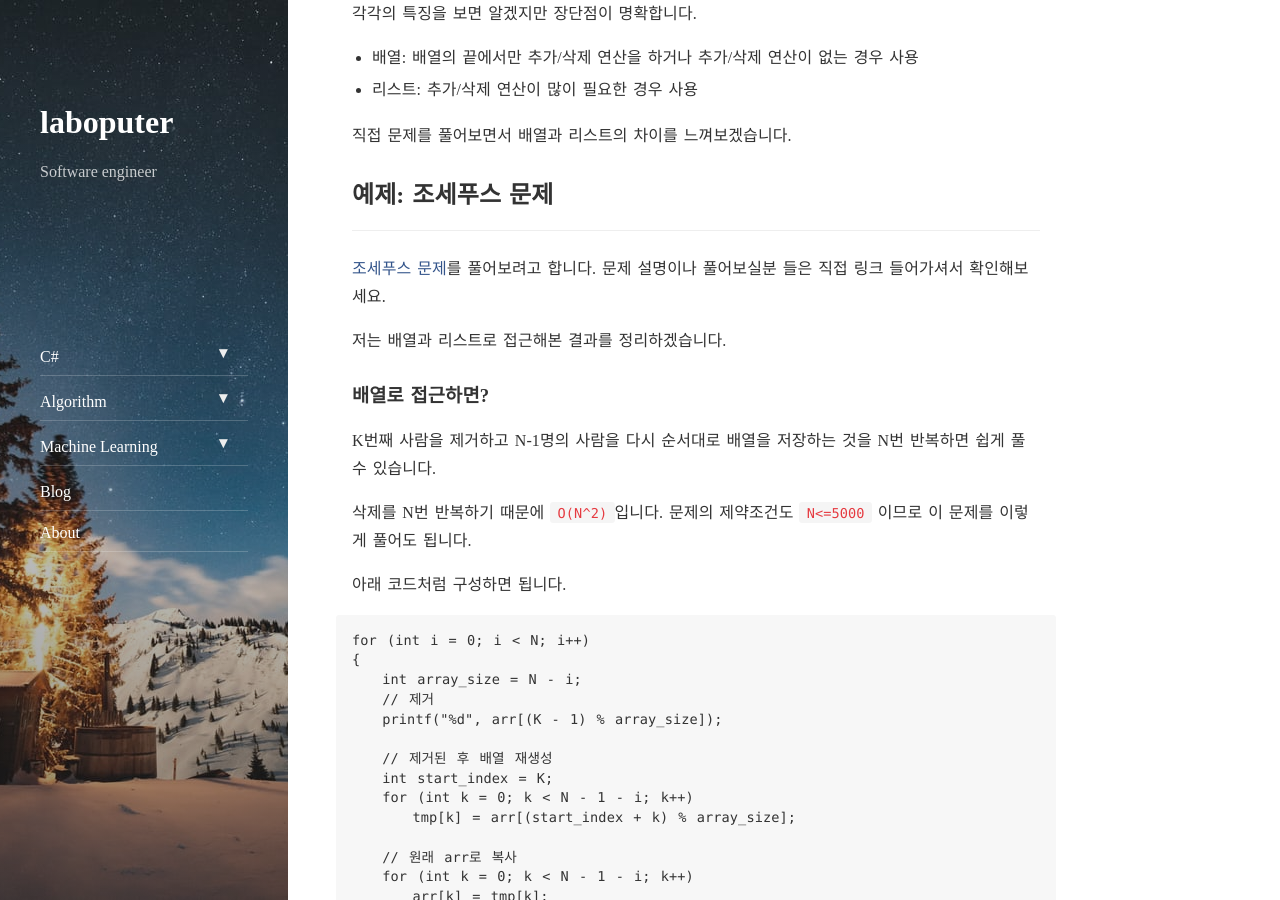
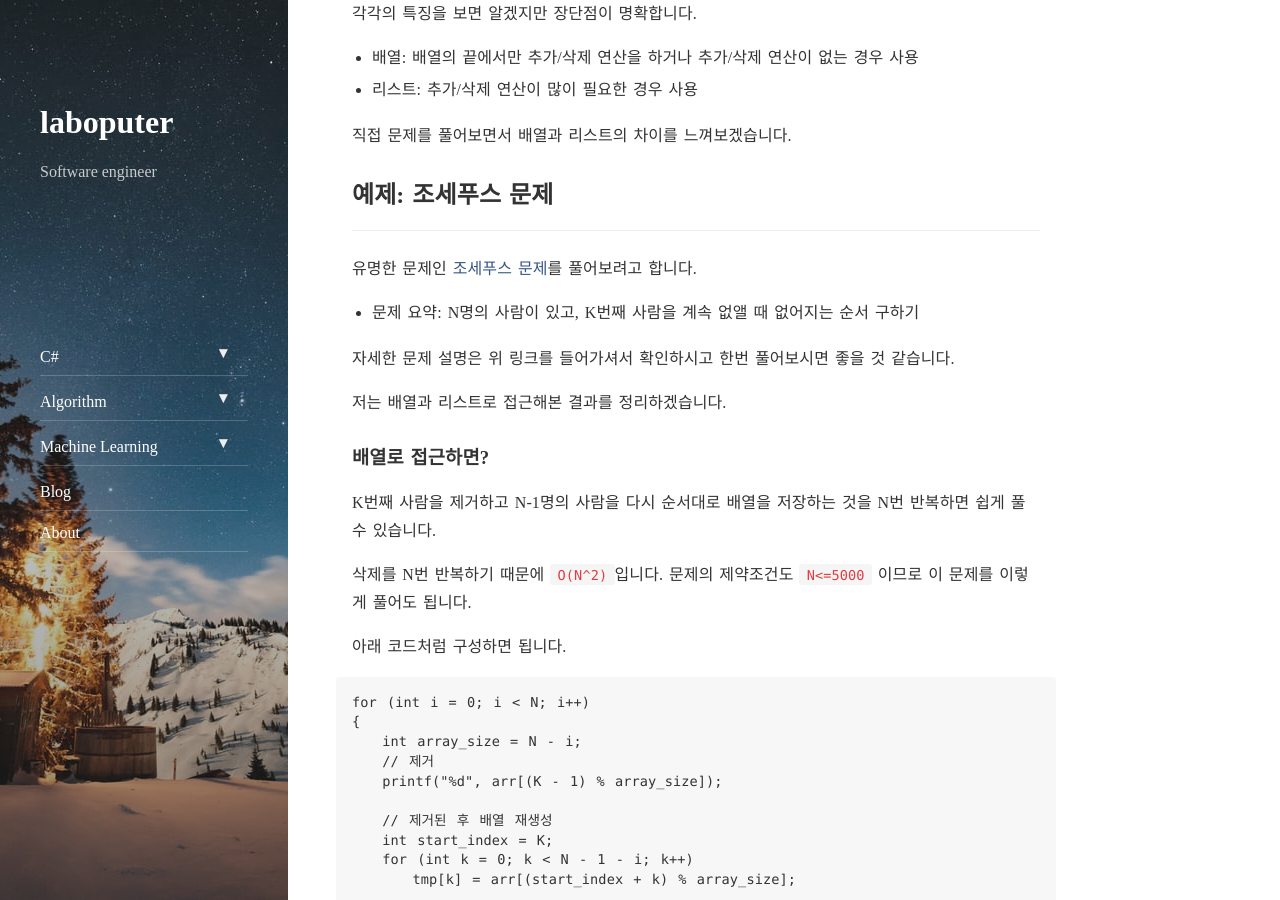
Before and after one commit to Laboputer/Laboputer.github.io, a Jekyll site: the page built from _posts/algorithm-ds/2017-09-05-array-and-list.md, in a window 1280 px wide and 900 px high, scrolled down 3130 px. Built offline with Jekyll 4.4.1, drawn with Linux system fonts in a browser that asks for light colours; nearby versions of some CDN libraries; comment, search, counter and statistics services are not loaded.

Commit message:
Update a post (array and list)

```diff
--- a/_posts/algorithm-ds/2017-09-05-array-and-list.md
+++ b/_posts/algorithm-ds/2017-09-05-array-and-list.md
@@ -60,7 +60,11 @@ tags: datastructure
 
 ## 예제: 조세푸스 문제
 ---
-[조세푸스 문제](https://www.acmicpc.net/problem/1158)를 풀어보려고 합니다. 문제 설명이나 풀어보실분 들은 직접 링크 들어가셔서 확인해보세요.
+유명한 문제인 [조세푸스 문제](https://www.acmicpc.net/problem/1158)를 풀어보려고 합니다.
+
+- 문제 요약: N명의 사람이 있고, K번째 사람을 계속 없앨 때 없어지는 순서 구하기
+
+자세한 문제 설명은 위 링크를 들어가셔서 확인하시고 한번 풀어보시면 좋을 것 같습니다.
 
 저는 배열과 리스트로 접근해본 결과를 정리하겠습니다.
 
```
